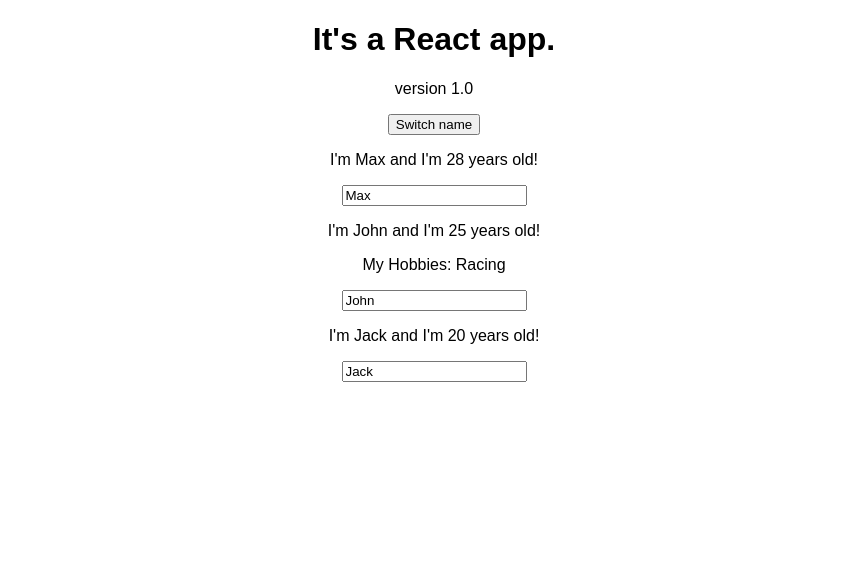
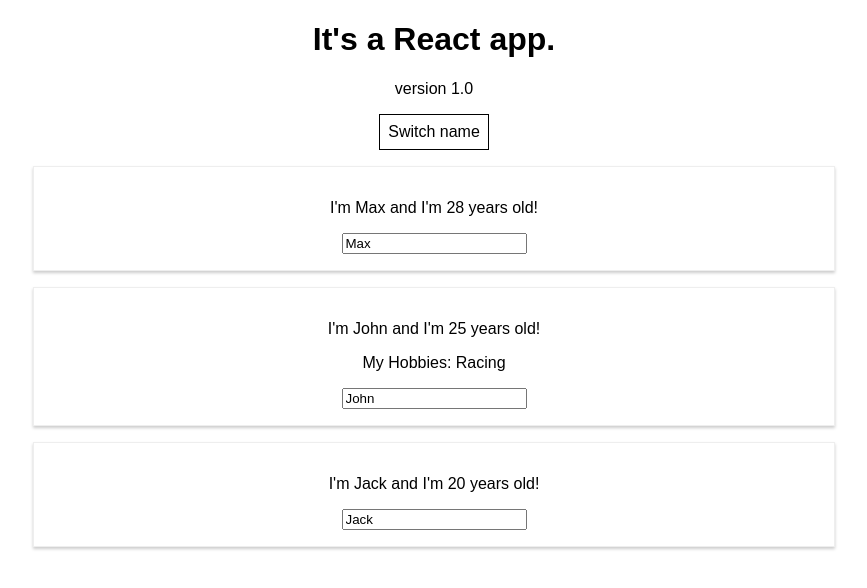
Before and after one commit to szab0lcs/react_course_3rdchapter, a React (Create React App) app: page / in a window 1280 px wide. Shown: the top 588 px of the page, without its empty margins (206-1073 px from the left). Built offline with nearby package versions, Linux system fonts and the light colour scheme.

Commit message:
Add style to js(inline)

```diff
--- a/src/App.js
+++ b/src/App.js
@@ -32,11 +32,21 @@
    }
 
    render() {
+
+    const style = {
+      backgroundColor: 'white',
+      font: 'inherit',
+      border: '1px solid black',
+      padding: '8px',
+      cursor: 'pointer'
+    };
      return (
        <div className="App">
         <h1>It's a React app.</h1>
         <p>version 1.0</p>
-        <button onClick={() => this.switchNameHandler('Max!!')}>Switch name</button>
+        <button
+        style={style}
+        onClick={() => this.switchNameHandler('Max!!')}>Switch name</button>
         <Person
         name={this.state.persons[0].name}
         age={this.state.persons[0].age}/>
--- /dev/null
+++ b/src/Person/Person.css
@@ -0,0 +1,8 @@
+.Person{
+    width: 60%;
+    margin: 16px auto;
+    border: 1px solid #eee;
+    box-shadow: 0 2px 3px #ccc;
+    padding: 16px;
+    text-align: center;
+}
--- a/src/Person/Person.js
+++ b/src/Person/Person.js
@@ -1,8 +1,9 @@
 import React from 'react';
+import './Person.css'
 
 const person = (props) => {
     return (
-    <div>
+    <div className="Person">
         <p onClick={props.click}>I'm {props.name} and I'm {props.age} years old!</p>
         <p>{props.children}</p>
         <input type="text" onChange={props.changed} value={props.name}/>
```
